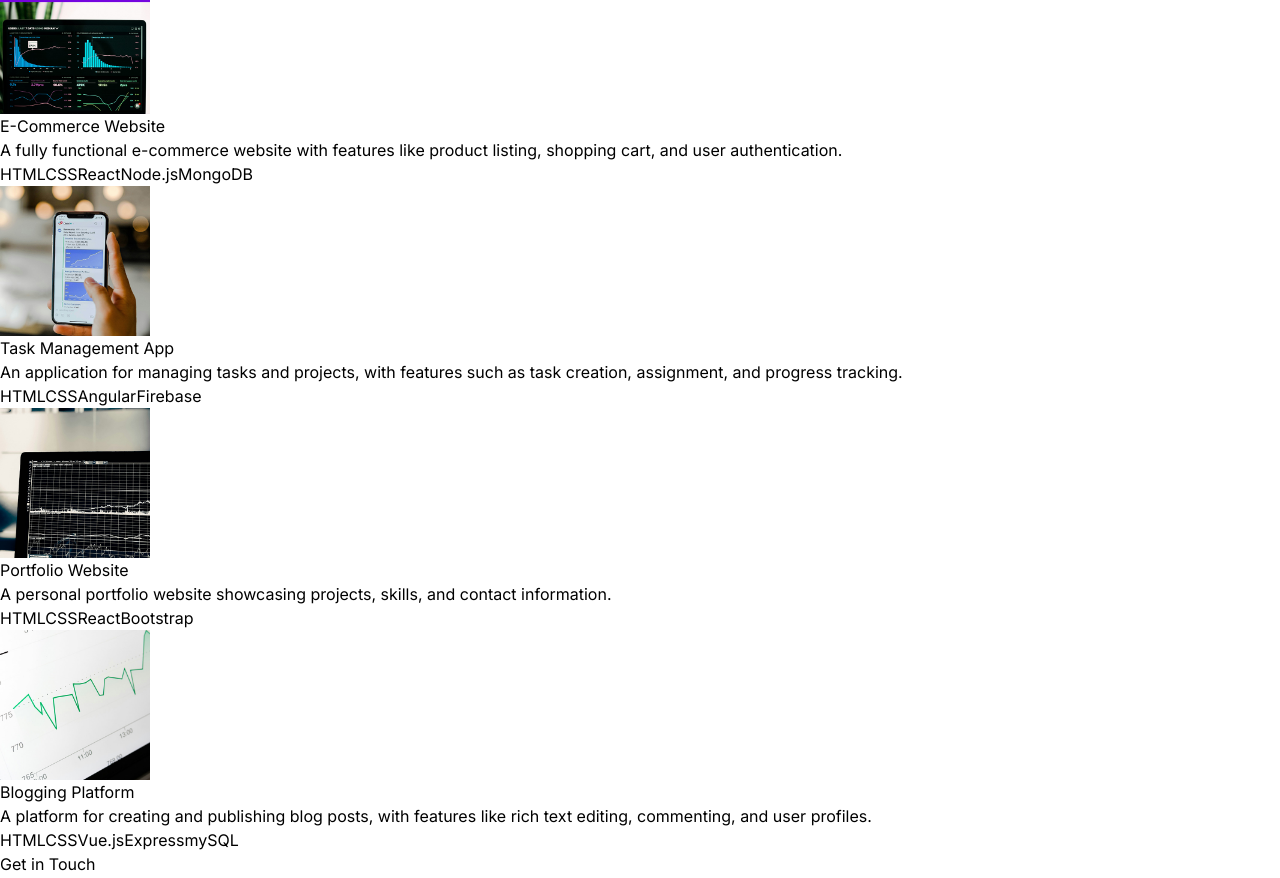
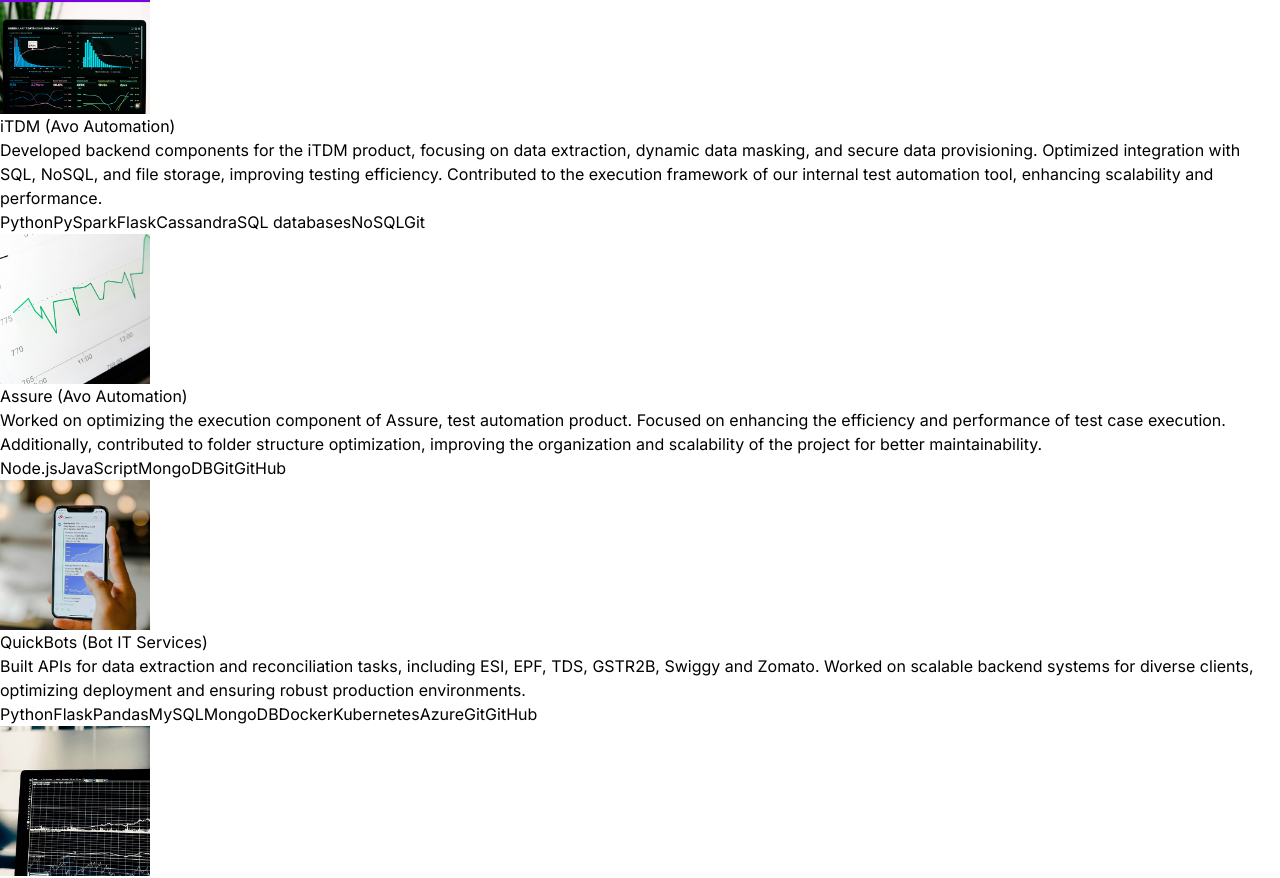
Before and after one commit to amritranjandev/portfolio, a React (Vite) app: page / in a window 1280 px wide. Shown: the part 1730-2608 px from the top of the page. Built offline with nearby package versions, Linux system fonts and the light colour scheme.

Commit message:
Update index.js

```diff
--- a/src/constants/index.js
+++ b/src/constants/index.js
@@ -1,7 +1,9 @@
+import { desc } from "motion/react-client";
 import project1 from "../assets/projects/project-1.jpg";
 import project2 from "../assets/projects/project-2.jpg";
 import project3 from "../assets/projects/project-3.jpg";
 import project4 from "../assets/projects/project-4.jpg";
+import { time } from "motion";
 
 // export const HERO_CONTENT = `I am a passionate full stack developer with a knack for crafting robust and scalable web applications. With 5 years of hands-on experience, I have honed my skills in front-end technologies like React and Next.js, as well as back-end technologies like Node.js, MySQL, PostgreSQL, and MongoDB. My goal is to leverage my expertise to create innovative solutions that drive business growth and deliver exceptional user experiences.`;
 
@@ -42,32 +44,39 @@ I collaborated closely with cross-functional teams to optimize backend solutions
 
 export const PROJECTS = [
   {
-    title: "E-Commerce Website",
+    title: "iTDM (Avo Automation)",
     image: project1,
+    // description:
+    //   "A test data management solution developed as part of the Ao Automation team. I focused on building backend components for data extraction, dynamic data masking, and test data provisioning. The product helps streamline data management, improve security compliance (GDPR, CCPA), and enhance integration with diverse data sources (SQL, NoSQL, and file storage). My contributions also involved optimizing the execution components of our internal test automation tool, boosting efficiency in testing workflows.",
     description:
-      "A fully functional e-commerce website with features like product listing, shopping cart, and user authentication.",
-    technologies: ["HTML", "CSS", "React", "Node.js", "MongoDB"],
+      "Developed backend components for the iTDM product, focusing on data extraction, dynamic data masking, and secure data provisioning. Optimized integration with SQL, NoSQL, and file storage, improving testing efficiency. Contributed to the execution framework of our internal test automation tool, enhancing scalability and performance.",
+    technologies: ["Python", "PySpark", "Flask", "Cassandra", "SQL databases", "NoSQL", "Git"],
+    timeline: "Aug 2023 - Present",
   },
   {
-    title: "Task Management App",
-    image: project2,
+    title: "Assure (Avo Automation)",
+    image: project4,
     description:
-      "An application for managing tasks and projects, with features such as task creation, assignment, and progress tracking.",
-    technologies: ["HTML", "CSS", "Angular", "Firebase"],
+      "Worked on optimizing the execution component of Assure, test automation product. Focused on enhancing the efficiency and performance of test case execution. Additionally, contributed to folder structure optimization, improving the organization and scalability of the project for better maintainability.",
+    technologies: ["Node.js", "JavaScript", "MongoDB", "Git", "GitHub"],
+    timeline: "Aug 2023 - Present",
   },
   {
-    title: "Portfolio Website",
-    image: project3,
-    description:
-      "A personal portfolio website showcasing projects, skills, and contact information.",
-    technologies: ["HTML", "CSS", "React", "Bootstrap"],
+    title: "QuickBots (Bot IT Services)",
+    image: project2,
+    // description:
+    //   "Developed APIs and backend services for a variety of data extraction and reconciliation tasks, including ESI, EPF, TDS data extraction, invoice reconciliation, and business card data extraction. I worked on handling large datasets, ensuring that the backend systems were scalable, and helped deliver production-ready solutions for clients in diverse sectors. This included collaborating with cross-functional teams to ensure seamless deployment and integration.",
+    description: "Built APIs for data extraction and reconciliation tasks, including ESI, EPF, TDS, GSTR2B, Swiggy and Zomato. Worked on scalable backend systems for diverse clients, optimizing deployment and ensuring robust production environments.",
+    technologies: ["Python", "Flask", "Pandas", "MySQL", "MongoDB", "Docker", "Kubernetes", "Azure" , "Git", "GitHub"],
+    timeline: "Jul 2022 - Jun 2023",
   },
   {
-    title: "Blogging Platform",
-    image: project4,
-    description:
-      "A platform for creating and publishing blog posts, with features like rich text editing, commenting, and user profiles.",
-    technologies: ["HTML", "CSS", "Vue.js", "Express", "mySQL"],
+    title: "CodeInsight (Bot IT Services)",
+    image: project3,
+    description: "Developed the backend for a code grading application that automates the evaluation of UiPath and Automation Anywhere scripts, ensuring quality compliance and improving deployment efficiency.",
+      // "Developed the backend for an application that automates the grading of UiPath and Automation Anywhere scripts. I focused on building the core functionality to evaluate scripts based on defined rules and automate the quality-checking process. The system ensured the scripts adhered to quality standards, improving overall script deployment efficiency and ensuring compliance.",
+    technologies: ["Python", "Flask", "Git", "GitHub", ],
+    timeline: "May 2022 - Jun 2022",
   },
 ];
 
```
